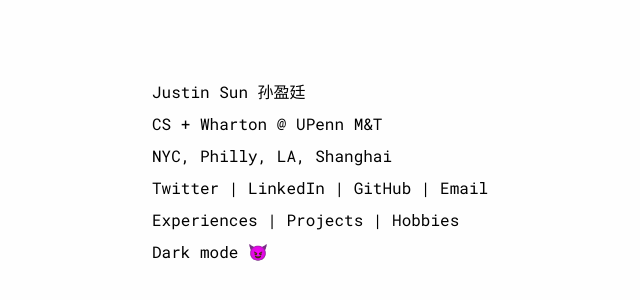
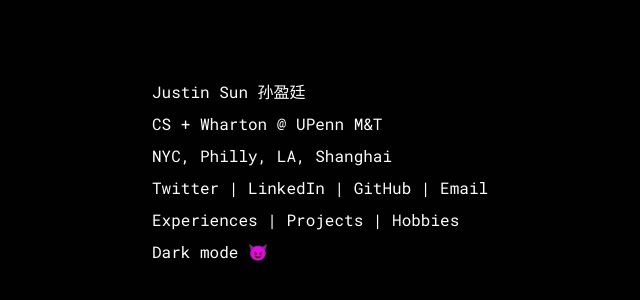
Before and after one commit to justinsunyt/Website, a Next.js app: page / in a window 1280 px wide. Shown: the part 228-528 px from the top of the page, without its empty margins (0-640 px from the left). Built offline with nearby package versions, Linux system fonts and the light colour scheme.

Commit message:
change default theme to dark

```diff
--- a/app/providers.js
+++ b/app/providers.js
@@ -3,5 +3,9 @@
 import { ThemeProvider } from "next-themes";
 
 export function Providers({ children }) {
-  return <ThemeProvider attribute="class">{children}</ThemeProvider>;
+  return (
+    <ThemeProvider attribute="class" defaultTheme="dark">
+      {children}
+    </ThemeProvider>
+  );
 }
```
